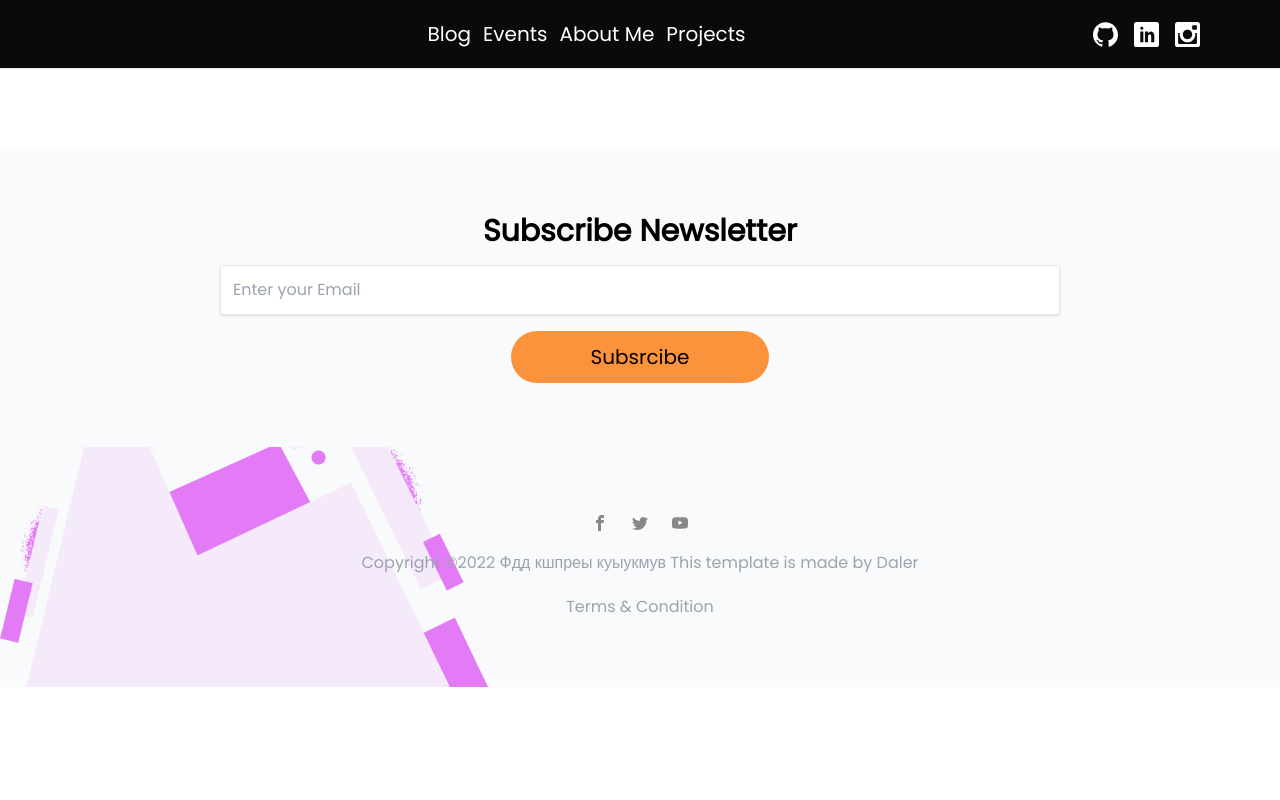
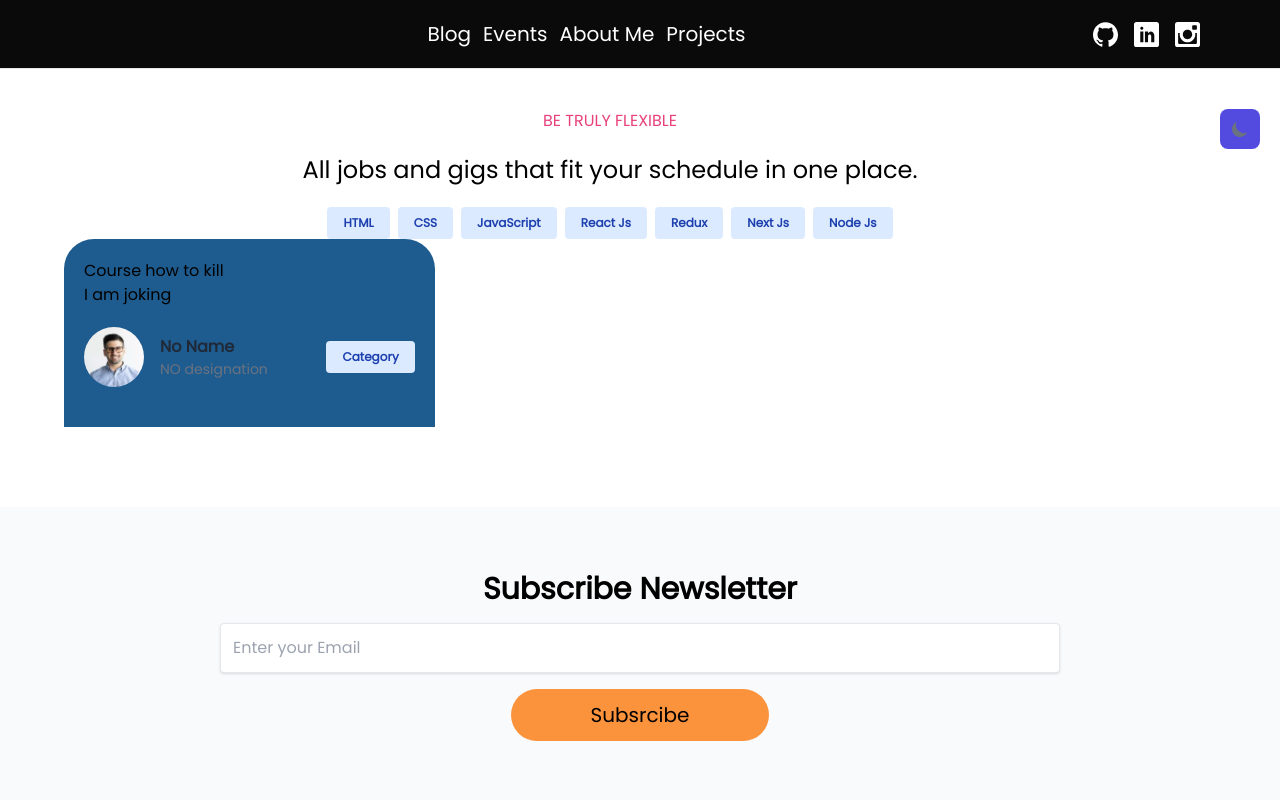
Before and after one commit to Daler-web-dev/MyBlog, a Next.js app: page /blog in a window 1280 px wide. Shown: the top 800 px of the page. Built offline with nearby package versions, Linux system fonts and the light colour scheme.

Commit message:
blog item changes

```diff
--- a/components/Header.jsx
+++ b/components/Header.jsx
@@ -80,7 +80,7 @@ const MenuWindow = ({ isOpen, setIsOpen}) => {
 				<BiWindowClose color="white" size="35" />
 			</button>
 			<nav className="text-[#fff] text-[34px] flex flex-col gap-4 mt-10">
-				<Link href={""}>
+				<Link href={"/blog"}>
 					<a href="#">Blog</a>
 				</Link>
 				<Link href={""}>
--- a/pages/blog.jsx
+++ b/pages/blog.jsx
@@ -1,14 +1,45 @@
 import React from 'react';
+import Author from '../components/_child/Author';
+import DarkMode from '../components/_child/DarkMode';
 import Format from "../Layout/Format";
 
 const blog = () => {
     return (
         <Format>
-            <section>
+            <DarkMode/>
+            <center className="w-[90%] md:w-[60%] mx-auto flex flex-col gap-6 mt-[40px]" >
+                <span className='motivation'>BE TRULY FLEXIBLE</span>
+                <h1 className='text-[24px] leading-[26px]' >
+                    All jobs and gigs that fit your schedule in one place.
+                </h1>
+                <div className='w-[100%] flex gap-2 flex-wrap justify-center' >
+                    {
+                        ['HTML', 'CSS', "JavaScript", "React Js", "Redux", 'Next Js', 'Node Js'].map((item, index) => (
+                            <span key={index} className="tag" >{item}</span>
+                        ))
+                    }
+                </div>
+            </center>
+            <section className='container-grid' >
+                    <div className='flex flex-col rounded-t-[30px] bg-black overflow-hidden' >
+                        <div className="bottom-info  bg-[#1E5C8F] p-5">
+                            <h3>
+                                Course how to kill
+                            </h3>
+                            <span>I am joking</span>
 
+                            <div className="flex justify-between items-center">
+                                <Author/>  <span className="tag h-[100%]" >Category</span>
+                            </div>
+                        </div>
+                    </div>
             </section>
         </Format>
     );
 };
 
+const BlogItem = () => {
+    return (<></>)
+}
+
 export default blog;
--- a/styles/globals.scss
+++ b/styles/globals.scss
@@ -123,6 +123,19 @@ pre {
     }
   }
 
+  .motivation {
+    color: #E8417C !important;
+  }
+
+  .tag {
+    color: #0F131E !important;
+    &:hover {
+      background-color: #E8417C;
+      filter: invert(0);
+      color: #fff !important;
+    }
+  }
+
 }
 
 .darkModeBtn {
@@ -131,6 +144,7 @@ pre {
   right: 0px !important;
   width: 100%;
   padding-right: 20px;
+  z-index: 1000;
   button {
     float: right;
     background-color: rgb(40, 30, 216, .8);
@@ -146,6 +160,22 @@ pre {
   }
 }
 
+.tag {
+  @apply bg-blue-100 text-blue-800 text-xs font-semibold px-4 py-2 rounded dark:bg-blue-200 dark:text-blue-800 cursor-pointer hover:invert-[20%]
+}
+
+.motivation {
+  color: #E8417C !important;
+}
+
+.container-grid {
+  width: 90%;
+  margin: 0 auto;
+  display: grid;
+  grid-template-columns: repeat(3,1fr);
+  gap: 20px;
+}
+
 @media screen and (max-width: 400px) {
     img {
       width: 100% !important;
```
